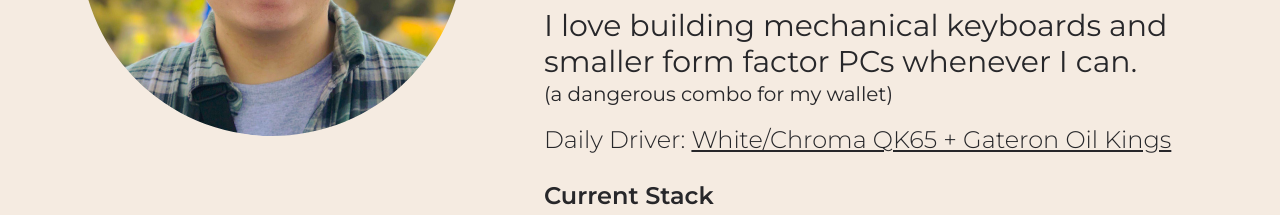
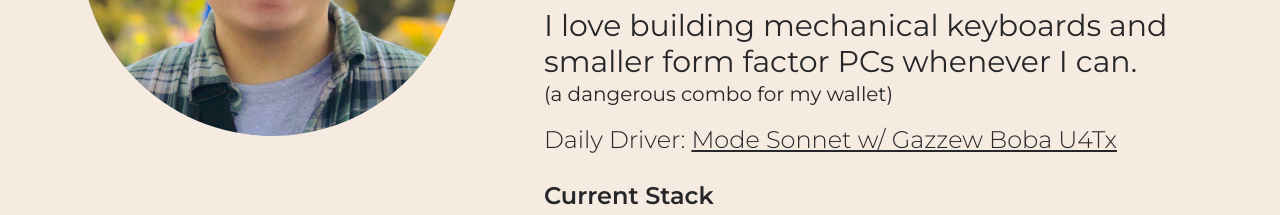
Before and after one commit to ben-yeung/portfolio-site, a Next.js app: page / in a window 1280 px wide. Shown: the part 1440-1655 px from the top of the page. Built offline with nearby package versions, Linux system fonts and the light colour scheme; no server answers.

Commit message:
updated daily driver

```diff
--- a/components/Sections/About.tsx
+++ b/components/Sections/About.tsx
@@ -45,8 +45,8 @@
           <p className="text-lg md:text-xl">(a dangerous combo for my wallet)</p>
           <p className="mt-4 text-lg md:text-1xl lg:text-2xl font-light">
             Daily Driver:{" "}
-            <a href="https://www.youtube.com/watch?v=HIblNCmBgrs" target="_blank" rel="noreferrer" className="underline">
-              White/Chroma QK65 + Gateron Oil Kings
+            <a href="https://www.youtube.com/watch?v=SQCjNIBbNfs" target="_blank" rel="noreferrer" className="underline">
+              Mode Sonnet w/ Gazzew Boba U4Tx
             </a>
           </p>
 
```
